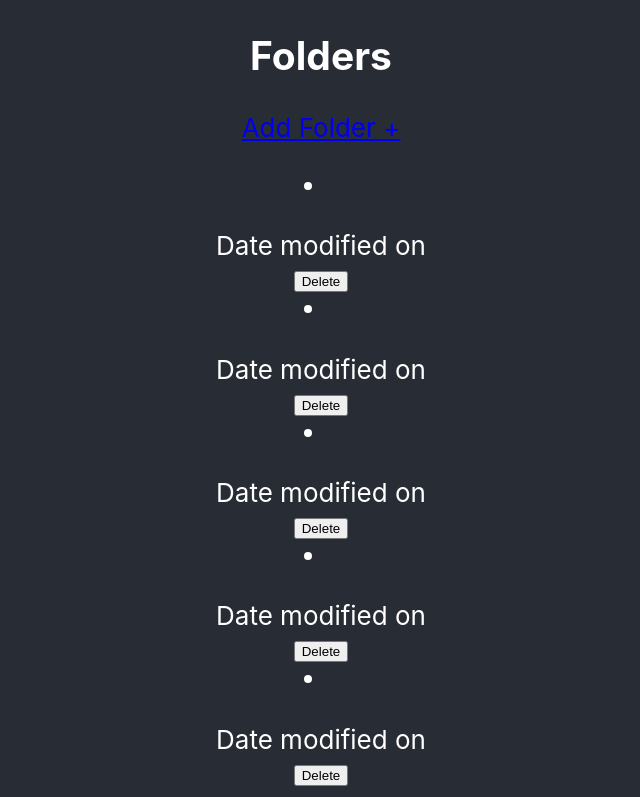
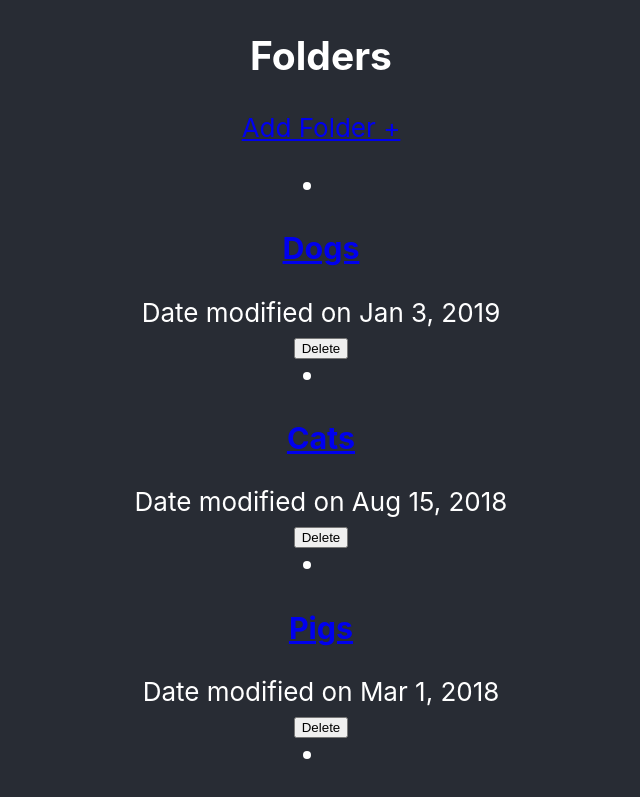
Before and after one commit to schism578/noteful, a React (Create React App) app: page / in a window 1280 px wide. Shown: the top 797 px of the page, without its empty margins (319-959 px from the left). Built offline with nearby package versions, Linux system fonts and the light colour scheme.

Commit message:
Clean up

```diff
--- a/src/App.js
+++ b/src/App.js
@@ -1,9 +1,9 @@
 import React, { Component } from 'react';
-import { Route } from 'react-router-dom';
+import { Route, withRouter } from 'react-router-dom';
 import FolderList from './folder-list/folder-list';
-import FolderPage from './folder-page/folder-page';
+//import FolderPage from './folder-page/folder-page';
 import NoteList from './note-list/note-list';
-import NotePage from './note-page/note-page';
+//import NotePage from './note-page/note-page';
 import './App.css';
 
 class App extends Component {
@@ -42,13 +42,13 @@ class App extends Component {
                 />
                 }
             />
-            <Route path='/notes/:note-id'
+            {/*<Route path='/notes/:note-id'
                 render={(routeProps) =>
                 <NotePage
                     aNotes={this.state.notes.find(note => note.id === routeProps.match.params.noteId)}
                 />
                 }
-            />
+            />*/}
             </div>
       </header>
     </div>
@@ -56,4 +56,4 @@ class App extends Component {
 }
 }
 
-export default App;
+export default withRouter(App);
--- a/src/folder-list/folder-list.js
+++ b/src/folder-list/folder-list.js
@@ -1,7 +1,7 @@
 import React from 'react';
 import { Link, NavLink } from 'react-router-dom'
 
-export default function FolderList() {
+export default function FolderList({ folder }) {
     const folders = [];
     const folderList = folders.map(folder => (
 		<li key={folder.id}>
--- a/src/note-list/note-list.js
+++ b/src/note-list/note-list.js
@@ -2,7 +2,7 @@ import React from 'react';
 import Note from '../note/note';
 import Store from '../store';
 
-export default function NoteList(props) {
+export default function NoteList({ note }) {
   const filteredNotes = Store.folderId
   ? Store.notes.filter(note => note.folder_id === parseInt(Store.folderId))
   : Store.notes
--- a/src/note/note.js
+++ b/src/note/note.js
@@ -1,20 +1,20 @@
 import React from 'react';
 import { NavLink } from 'react-router-dom';
 
-export default function Note(props) {
+export default function Note({ note }) {
         return (
             <div>
-                <li key={props.id}
+                <li key={note.id}
                     className='note-item'>
                     <NavLink
                         to={'/note'}>
-                        <h3>{props.name}</h3>
+                        <h3>{note.name}</h3>
                     </NavLink>
-                        Date modified on {props.modified}
+                        Date modified on {note.modified}
                 </li>
                 <button
                     className='notes-id'
-                    onClick={() => props.onClickDelete(props.id)}
+                    onClick={() => note.onClickDelete(note.id)}
                 >
                     Delete
                 </button>
```
Also changed, not shown: src/folder/folder.js (+7 -13 lines).
